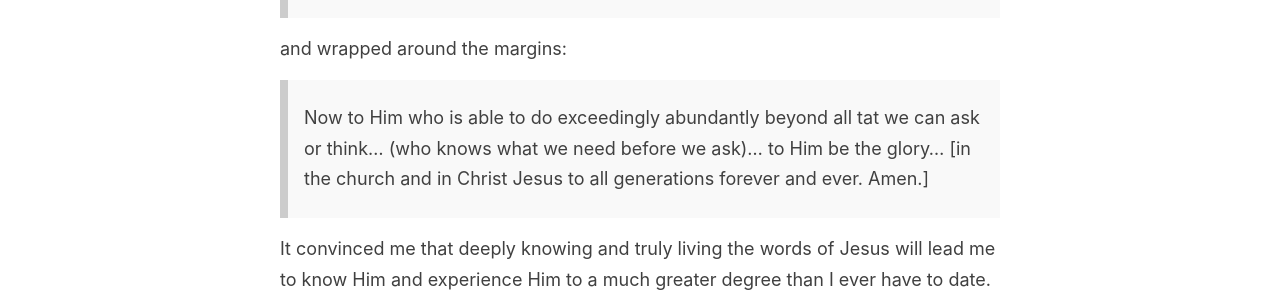
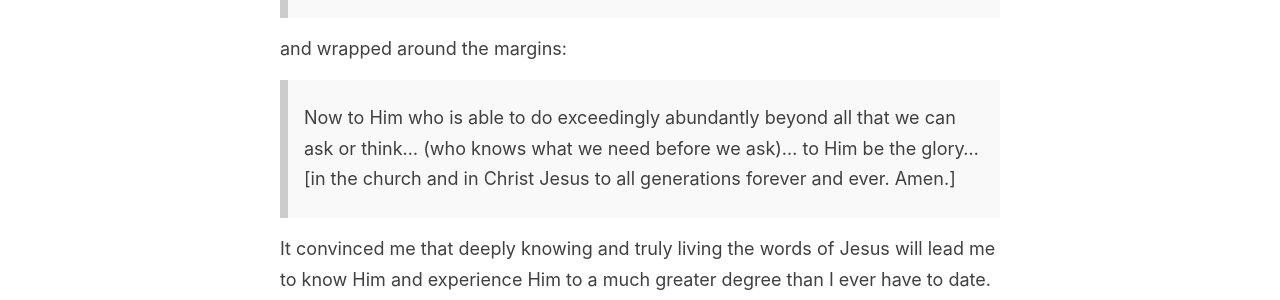
Before and after one commit to jiangts/words-of-jesus, a Jekyll site: the page built from _pages/about.md, in a window 1280 px wide. Shown: the part 999-1299 px from the top of the page. Built offline with Jekyll 4.4.1, drawn with Linux system fonts in a browser that asks for light colours.

Commit message:
blockquote style tweak -- preserve spaces

```diff
--- a/_pages/about.md
+++ b/_pages/about.md
@@ -29,7 +29,7 @@ and on the other side, it explains God's name, Jehovah, or I AM:
 
 and wrapped around the margins:
 
-> Now to Him who is able to do exceedingly abundantly beyond all tat we can ask or think... (who knows what we need before we ask)... to Him be the glory... \[in the church and in Christ Jesus to all generations forever and ever. Amen.\]
+> Now to Him who is able to do exceedingly abundantly beyond all that we can ask or think... (who knows what we need before we ask)... to Him be the glory... \[in the church and in Christ Jesus to all generations forever and ever. Amen.\]
 
 
 
--- a/assets/style.scss
+++ b/assets/style.scss
@@ -229,6 +229,9 @@ blockquote {
   border-left: 0.5rem solid #ccc;
   margin: 1rem 0px;
   padding: .5rem 1rem;
+  p {
+    white-space: pre-wrap;
+  }
 }
 
 // Fixes images in popup boxes from Google Translate
```
